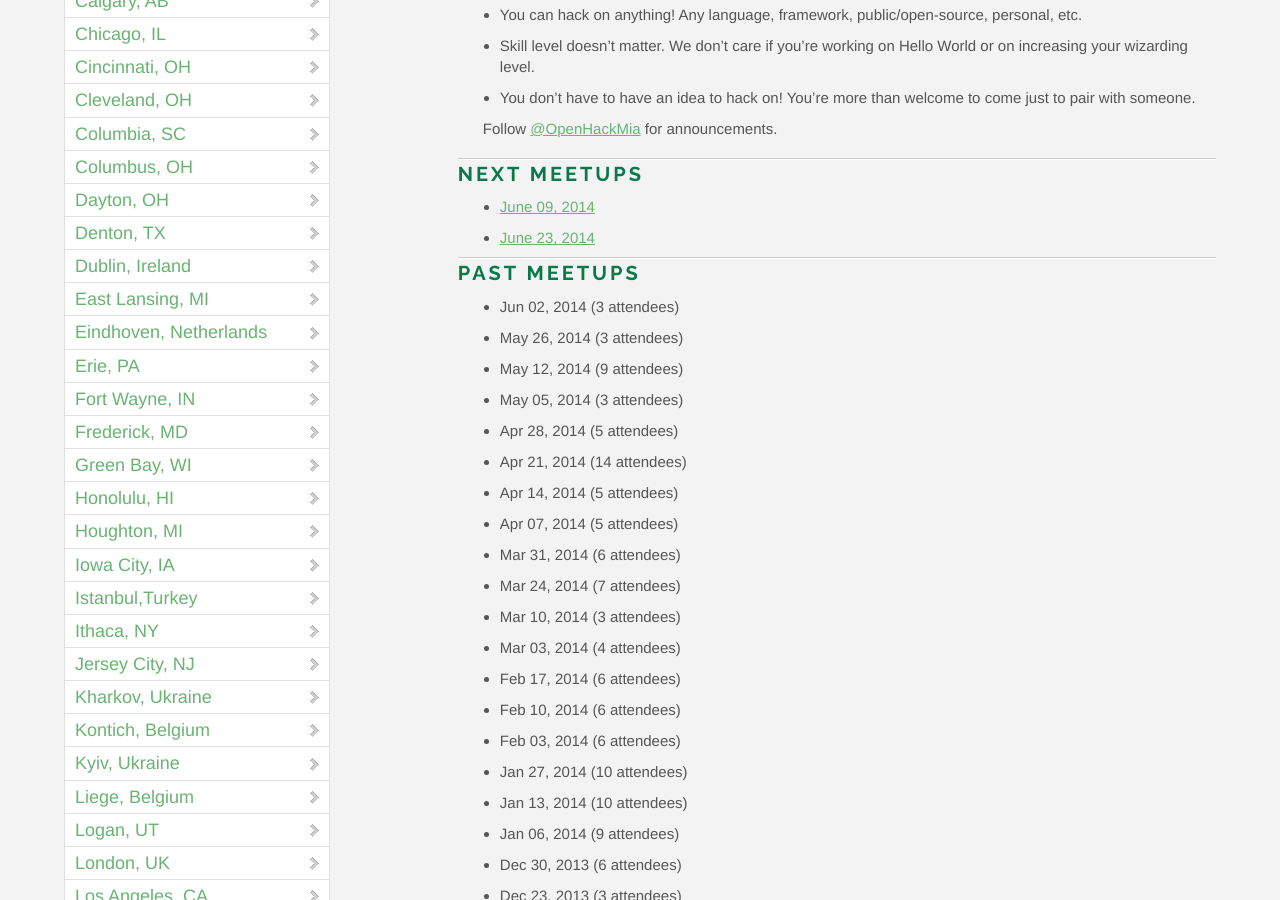
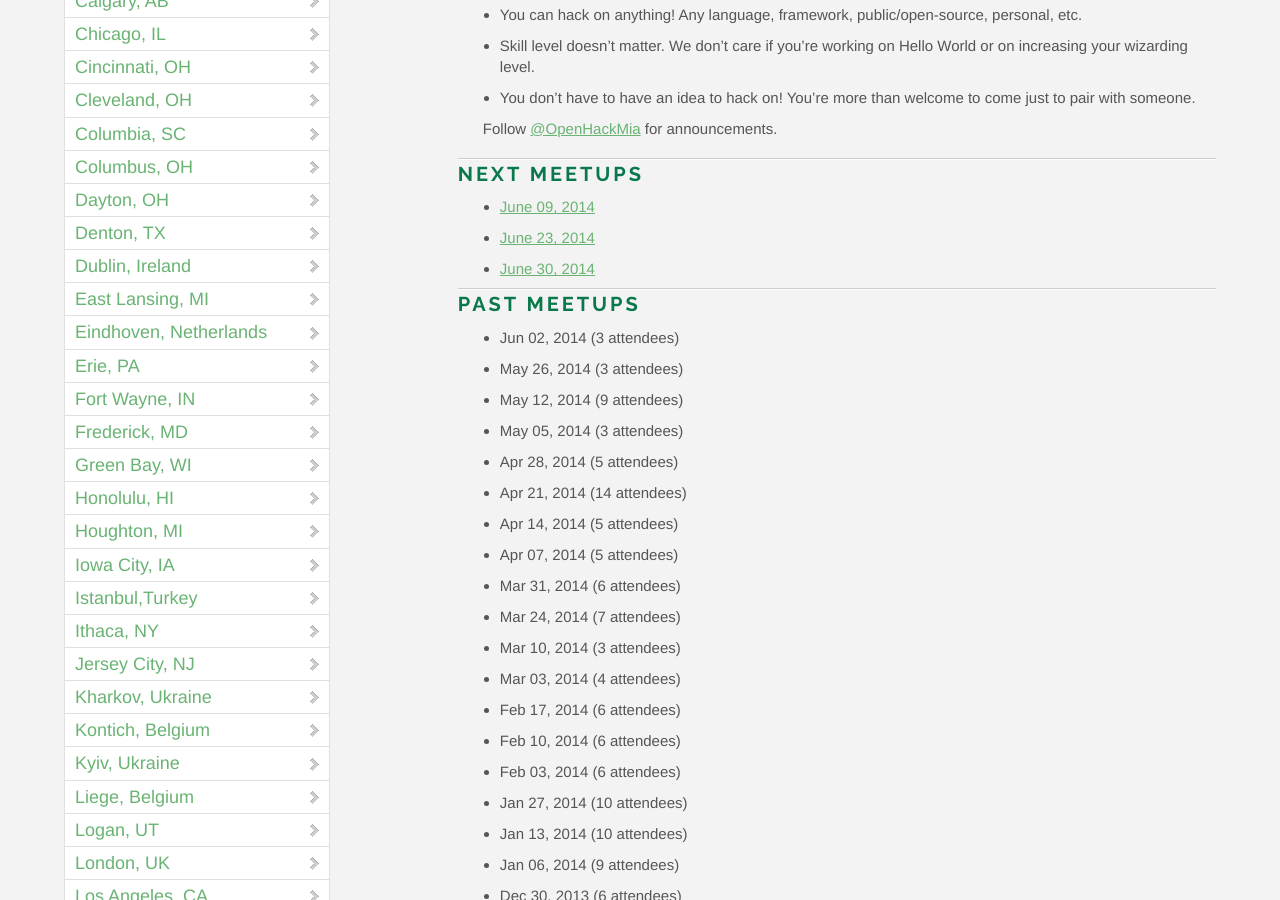
Before and after one commit to OpenHack/openhack.github.com, a Jekyll site: the page built from miami/index.markdown, in a window 1280 px wide and 900 px high, scrolled down 795 px. Built offline with Jekyll 4.4.1, drawn with Linux system fonts in a browser that asks for light colours; nearby versions of some CDN libraries; comment, search, counter and statistics services are not loaded.

Commit message:
add the last june meetup for miami

```diff
--- a/miami/index.markdown
+++ b/miami/index.markdown
@@ -21,6 +21,7 @@ Follow [@OpenHackMia](http://twitter.com/openhackmia) for announcements.
 
 * [June 09, 2014](http://www.meetup.com/miamirb/events/184240312/)
 * [June 23, 2014](http://www.meetup.com/miamirb/events/184240442/)
+* [June 30, 2014](http://www.meetup.com/miamirb/events/187976042/)
 
 ### Past meetups
 
```
